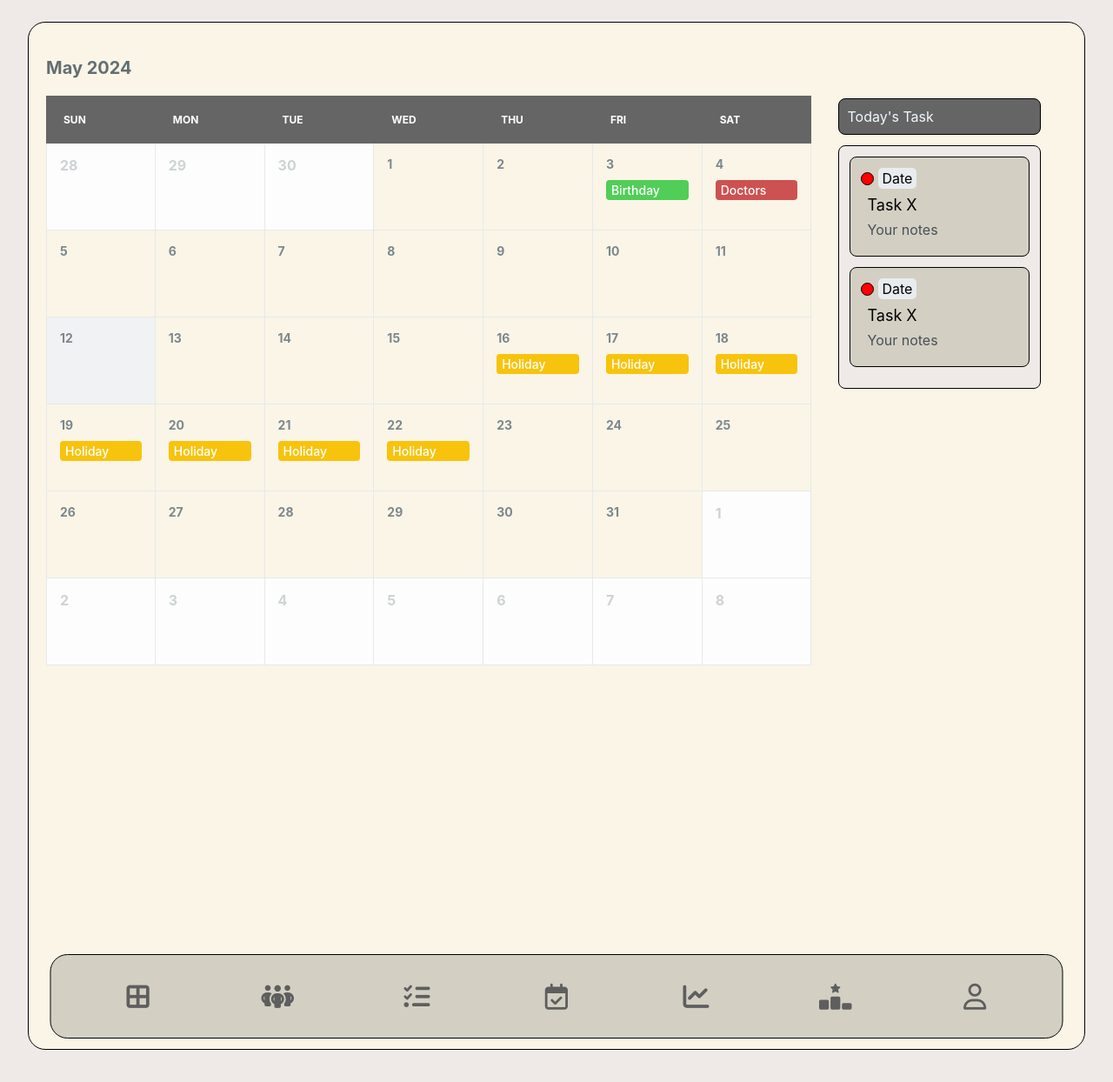
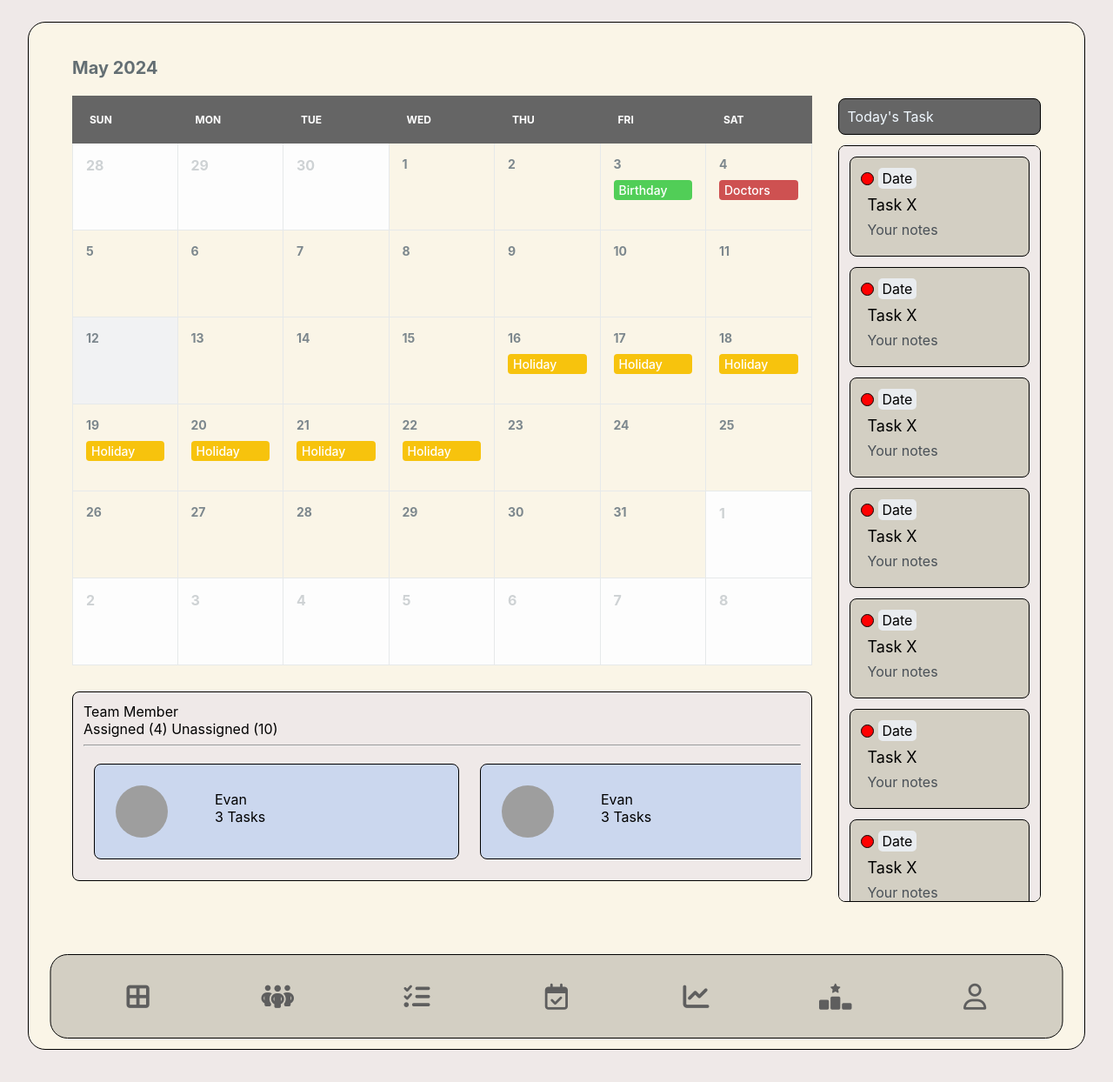
Before and after one commit to combo666/KaajAsse, a PHP site: page /src/task_calender/task_calender.php in a window 1280 px wide. Shown: the whole page at 87% size. Run offline with PHP 8.4, Linux system fonts and the light colour scheme; grey boxes are pictures that could not be loaded.

Commit message:
static team member container created

```diff
--- a/assets/css/calendar.css
+++ b/assets/css/calendar.css
@@ -1,3 +1,4 @@
+/* calender */
 * {
     box-sizing: border-box;
     font-family: -apple-system, BlinkMacSystemFont, "segoe ui", roboto, oxygen, ubuntu, cantarell, "fira sans", "droid sans", "helvetica neue", Arial, sans-serif;
@@ -61,6 +62,7 @@
 .calendar {
     display: flex;
     flex-flow: column;
+    margin-left: 30px;
 }
 .calendar .header .month-year {
     font-size: 20px;
@@ -148,3 +150,129 @@
     background-color: #f1f2f3;
     cursor: inherit;
 }
+
+
+
+
+
+/* todays's_task_container */
+.parent {
+    display: grid;
+    grid-template-columns: repeat(12, 1fr);
+    grid-template-rows: repeat(10, 1fr);
+    grid-column-gap: 0px;
+    grid-row-gap: 0px;
+    }
+
+    .div1 { grid-area: 1 / 1 / 8 / 10; }
+    .div2 { grid-area: 1 / 10 / 11 / 13; }
+    .div3 { grid-area: 8 / 1 / 11 / 10; }
+
+    .task_container{
+        margin: 30px;
+        margin-top: 67px;
+    }
+    .task_header{
+        background-color: #656565;
+        padding: 10px;
+        border-style: solid;
+        border-color: black;
+        border-width: 1.5px;
+        border-radius: 8px;
+        color: aliceblue;
+    }
+    .tasks_bg{
+        background-color: #EFE9E8;
+        margin-top: 12px;
+        padding: 12px;
+        border-style: solid;
+        border-color: black;
+        border-width: 1.5px ;
+        border-radius: 8px;
+        max-height: 870px;
+        overflow: auto;
+    }
+    .task_card{
+        background-color: #D3CFC3;
+        margin-bottom: 12px;
+        padding: 12px;
+        border-style: solid;
+        border-color: black;
+        border-width: 1.5px ;
+        max-height: 170px;
+        overflow: hidden;
+        border-radius: 8px;
+
+    }
+    .dot_priority{
+        height: 15px;
+        width: 15px;
+        background-color: #ff0000;
+        border-radius: 50%;
+        display: inline-block;
+        border-style: solid;
+        border-color: black;
+        border-width: 1.5px ;
+    }
+    .date{
+        margin: 0px;
+        margin-left: 5px;
+        background-color: #E9ECEF;
+        padding: 2px;
+        padding-left: 5px;
+        padding-right: 5px;
+        border-radius: 5px;
+    }
+    .task_name{
+        font-size: large;
+        font: bold;
+        margin: 8px;
+    }
+    .task_note{
+        font: bold;
+        margin: 8px;
+        color: #495057;
+    }
+
+
+
+
+
+
+/*team_member_container*/
+
+.teamMembersParent{
+    background-color: #EFE9E8;
+    padding: 12px;
+    margin-top: 30px;
+    margin-left: 30px;
+    border-style: solid;
+    border-color: black;
+    border-width: 1.5px ;
+    border-radius: 8px;
+}
+.assigned{
+    display:flex;
+    overflow-x: auto ;
+}
+.assignedMembers{
+    background-color: #CBD7EE;
+    border-style: solid;
+    border-color: black;
+    border-width: 1.5px ;
+    border-radius: 8px;
+    margin: 12px;
+    height: 110px;
+    min-width: 420px;
+    width: 420px;
+    display: flex;
+}
+.assignedProImg{
+    height: 60px;
+    width: 60px;
+    border-radius: 50px;
+    margin: 24px;
+}
+.assignedContent{
+    margin: 30px;
+}
--- a/assets/css/task_container.css
+++ /dev/null
@@ -1,75 +0,0 @@
-.parent {
-    display: grid;
-    grid-template-columns: repeat(12, 1fr);
-    grid-template-rows: repeat(10, 1fr);
-    grid-column-gap: 0px;
-    grid-row-gap: 0px;
-    }
-
-    .div1 { grid-area: 1 / 1 / 8 / 10; }
-    .div2 { grid-area: 1 / 10 / 11 / 13; }
-    .div3 { grid-area: 8 / 1 / 11 / 10; }
-
-    .task_container{
-        margin: 30px;
-        margin-top: 67px;
-    }
-    .task_header{
-        background-color: #656565;
-        padding: 10px;
-        border-style: solid;
-        border-color: black;
-        border-width: 1.5px;
-        border-radius: 8px;
-        color: aliceblue;
-    }
-    .tasks_bg{
-        background-color: #EFE9E8;
-        margin-top: 12px;
-        padding: 12px;
-        border-style: solid;
-        border-color: black;
-        border-width: 1.5px ;
-        border-radius: 8px;
-    }
-    .task_card{
-        background-color: #D3CFC3;
-        margin-bottom: 12px;
-        padding: 12px;
-        border-style: solid;
-        border-color: black;
-        border-width: 1.5px ;
-        max-height: 170px;
-        overflow: hidden;
-        border-radius: 8px;
-
-    }
-    .dot_priority{
-        height: 15px;
-        width: 15px;
-        background-color: #ff0000;
-        border-radius: 50%;
-        display: inline-block;
-        border-style: solid;
-        border-color: black;
-        border-width: 1.5px ;
-    }
-    .date{
-        margin: 0px;
-        margin-left: 5px;
-        background-color: #E9ECEF;
-        padding: 2px;
-        padding-left: 5px;
-        padding-right: 5px;
-        border-radius: 5px;
-    }
-    .task_name{
-        font-size: large;
-        font: bold;
-        margin: 8px;
-    }
-    .task_note{
-        font: bold;
-        margin: 8px;
-        color: #495057;
-    }
--- a/examples/includes/header.php
+++ b/examples/includes/header.php
@@ -7,7 +7,6 @@
     <link rel="icon" href="../../assets/img/icon.ico">
     <link rel="stylesheet" href="../../assets/css/style.css">
     <link rel="stylesheet" href="../../assets/css/calendar.css">
-    <link rel="stylesheet" href="../../assets/css/task_container.css">
     <link rel="stylesheet" href="https://cdnjs.cloudflare.com/ajax/libs/font-awesome/6.7.1/css/all.min.css" integrity="sha512-5Hs3dF2AEPkpNAR7UiOHba+lRSJNeM2ECkwxUIxC1Q/FLycGTbNapWXB4tP889k5T5Ju8fs4b1P5z/iB4nMfSQ==" crossorigin="anonymous" referrerpolicy="no-referrer" />
 </head>
 <body>
--- a/src/task_calender/task_calender.php
+++ b/src/task_calender/task_calender.php
@@ -13,7 +13,7 @@ $calendar->add_event('Holiday', '2024-05-16', 7);
 <div class="parent">
 <div class="div1"> <?=$calendar?> </div>
 <div class="div2"> <?php include('todays_task.php')  ?> </div>
-<div class="div3"> </div>
+<div class="div3"> <?php include('team_members.php')  ?> </div>
 </div>
 
 
--- /dev/null
+++ b/src/task_calender/team_members.php
@@ -0,0 +1,105 @@
+<div class="teamMembersParent">
+    <div class="teamMembersHead">
+        <div class="teamMembersTitle">
+            Team Member
+        </div>
+        <div class="teamMembersSubtitle">
+            Assigned (4) Unassigned (10)
+        </div>
+        <hr>
+    </div>
+    <div class="assigned">
+        <div class="assignedMembers">
+            <div class="assignedProImage">
+                <img class="assignedProImg" src="https://encrypted-tbn0.gstatic.com/images?q=tbn:ANd9GcQABqQIdskCD9BK0I81EbVfV9tTz320XvJ35A&s" alt="">
+            </div>
+            <div class="assignedContent">
+                <div class="assignedName">
+                    Evan
+                </div>
+                <div class="assignedTasks">
+                    3 Tasks
+                </div>
+            </div>
+        </div>
+        <div class="assignedMembers">
+            <div class="assignedProImage">
+                <img class="assignedProImg" src="https://encrypted-tbn0.gstatic.com/images?q=tbn:ANd9GcQABqQIdskCD9BK0I81EbVfV9tTz320XvJ35A&s" alt="">
+            </div>
+            <div class="assignedContent">
+                <div class="assignedName">
+                    Evan
+                </div>
+                <div class="assignedTasks">
+                    3 Tasks
+                </div>
+            </div>
+        </div>
+        <div class="assignedMembers">
+            <div class="assignedProImage">
+                <img class="assignedProImg" src="https://encrypted-tbn0.gstatic.com/images?q=tbn:ANd9GcQABqQIdskCD9BK0I81EbVfV9tTz320XvJ35A&s" alt="">
+            </div>
+            <div class="assignedContent">
+                <div class="assignedName">
+                    Evan
+                </div>
+                <div class="assignedTasks">
+                    3 Tasks
+                </div>
+            </div>
+        </div>
+        <div class="assignedMembers">
+            <div class="assignedProImage">
+                <img class="assignedProImg" src="https://encrypted-tbn0.gstatic.com/images?q=tbn:ANd9GcQABqQIdskCD9BK0I81EbVfV9tTz320XvJ35A&s" alt="">
+            </div>
+            <div class="assignedContent">
+                <div class="assignedName">
+                    Evan
+                </div>
+                <div class="assignedTasks">
+                    3 Tasks
+                </div>
+            </div>
+        </div>
+        <div class="assignedMembers">
+            <div class="assignedProImage">
+                <img class="assignedProImg" src="https://encrypted-tbn0.gstatic.com/images?q=tbn:ANd9GcQABqQIdskCD9BK0I81EbVfV9tTz320XvJ35A&s" alt="">
+            </div>
+            <div class="assignedContent">
+                <div class="assignedName">
+                    Evan
+                </div>
+                <div class="assignedTasks">
+                    3 Tasks
+                </div>
+            </div>
+        </div>
+        <div class="assignedMembers">
+            <div class="assignedProImage">
+                <img class="assignedProImg" src="https://encrypted-tbn0.gstatic.com/images?q=tbn:ANd9GcQABqQIdskCD9BK0I81EbVfV9tTz320XvJ35A&s" alt="">
+            </div>
+            <div class="assignedContent">
+                <div class="assignedName">
+                    Evan
+                </div>
+                <div class="assignedTasks">
+                    3 Tasks
+                </div>
+            </div>
+        </div>
+        <div class="assignedMembers">
+            <div class="assignedProImage">
+                <img class="assignedProImg" src="https://encrypted-tbn0.gstatic.com/images?q=tbn:ANd9GcQABqQIdskCD9BK0I81EbVfV9tTz320XvJ35A&s" alt="">
+            </div>
+            <div class="assignedContent">
+                <div class="assignedName">
+                    Evan
+                </div>
+                <div class="assignedTasks">
+                    3 Tasks
+                </div>
+            </div>
+        </div>
+    </div>
+
+</div>
--- a/src/task_calender/todays_task.php
+++ b/src/task_calender/todays_task.php
@@ -23,5 +23,65 @@
             <p class="task_name">Task X</p>
             <p class="task_note">Your notes</p>
         </div>
+        <div class="task_card">
+        <div style="display: flex;
+            align-items: center;
+            padding: 0px;">
+                <span class="dot_priority"></span>
+                <p class="date">Date</p>
+            </div>
+            <p class="task_name">Task X</p>
+            <p class="task_note">Your notes</p>
+        </div>
+        <div class="task_card">
+        <div style="display: flex;
+            align-items: center;
+            padding: 0px;">
+                <span class="dot_priority"></span>
+                <p class="date">Date</p>
+            </div>
+            <p class="task_name">Task X</p>
+            <p class="task_note">Your notes</p>
+        </div>
+        <div class="task_card">
+        <div style="display: flex;
+            align-items: center;
+            padding: 0px;">
+                <span class="dot_priority"></span>
+                <p class="date">Date</p>
+            </div>
+            <p class="task_name">Task X</p>
+            <p class="task_note">Your notes</p>
+        </div>
+        <div class="task_card">
+        <div style="display: flex;
+            align-items: center;
+            padding: 0px;">
+                <span class="dot_priority"></span>
+                <p class="date">Date</p>
+            </div>
+            <p class="task_name">Task X</p>
+            <p class="task_note">Your notes</p>
+        </div>
+        <div class="task_card">
+        <div style="display: flex;
+            align-items: center;
+            padding: 0px;">
+                <span class="dot_priority"></span>
+                <p class="date">Date</p>
+            </div>
+            <p class="task_name">Task X</p>
+            <p class="task_note">Your notes</p>
+        </div>
+        <div class="task_card">
+        <div style="display: flex;
+            align-items: center;
+            padding: 0px;">
+                <span class="dot_priority"></span>
+                <p class="date">Date</p>
+            </div>
+            <p class="task_name">Task X</p>
+            <p class="task_note">Your notes</p>
+        </div>
     </div>
 </div>
```
